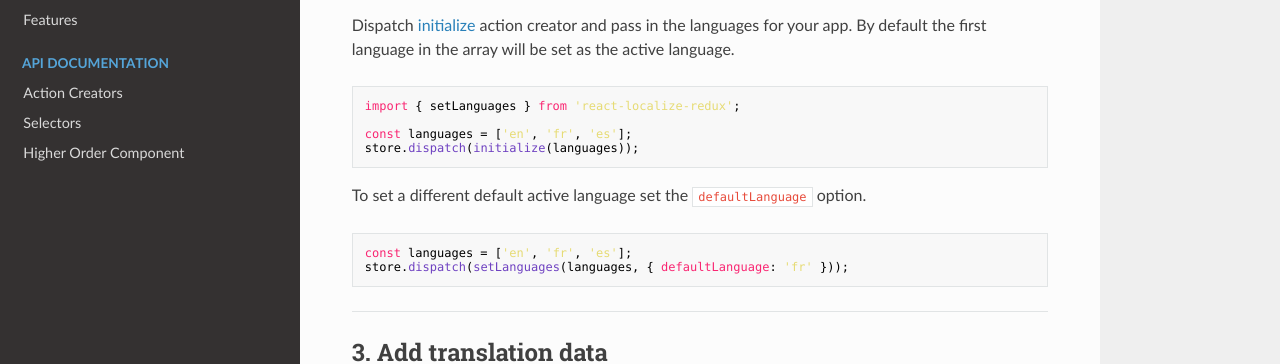
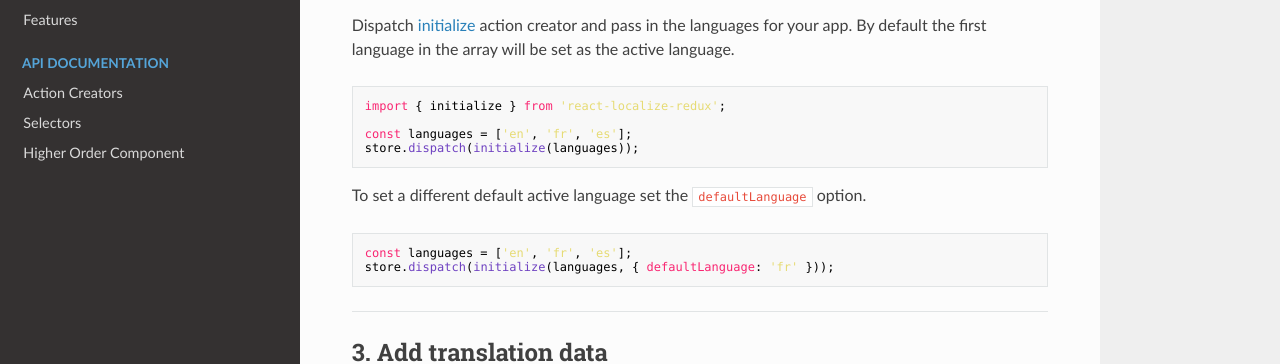
Before and after one commit to Hiccup19940325/react-redux_in_deepth, an MkDocs documentation site: the page built from docs/getting-started.md, in a window 1280 px wide and 900 px high, scrolled down 418 px. Shown: the part 161-525 px from the top of the window. Built offline with MkDocs 1.6.1, drawn with Linux system fonts in a browser that asks for light colours; nearby versions of some CDN libraries; old or Windows-style settings are respelled for this version of MkDocs.

Commit message:
fix issue with docs

````diff
--- a/docs/getting-started.md
+++ b/docs/getting-started.md
@@ -30,7 +30,7 @@ const App = props => {
 Dispatch [initialize](api/action-creators#initializelanguages-options) action creator and pass in the languages for your app. By default the first language in the array will be set as the active language.
 
 ```javascript
-import { setLanguages } from 'react-localize-redux';
+import { initialize } from 'react-localize-redux';
 
 const languages = ['en', 'fr', 'es'];
 store.dispatch(initialize(languages));
@@ -40,7 +40,7 @@ To set a different default active language set the `defaultLanguage` option.
 
 ```javascript
 const languages = ['en', 'fr', 'es'];
-store.dispatch(setLanguages(languages, { defaultLanguage: 'fr' }));
+store.dispatch(initialize(languages, { defaultLanguage: 'fr' }));
 ```
 
 
````
